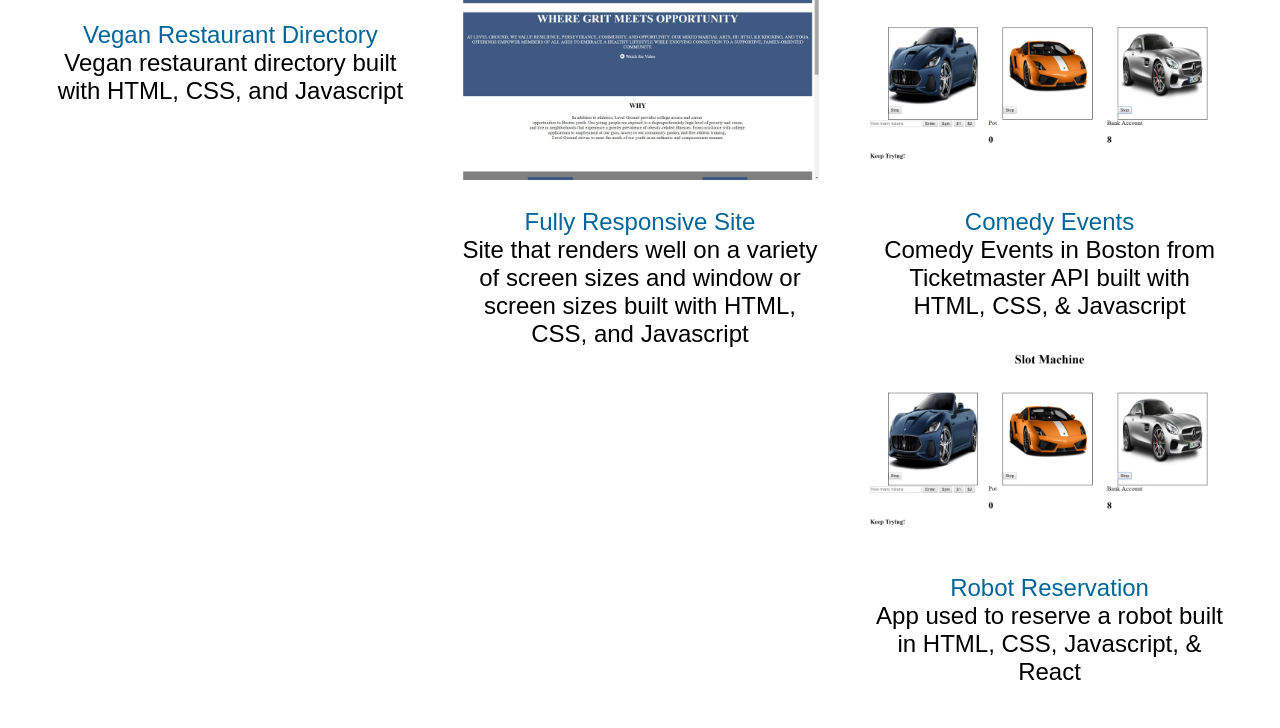
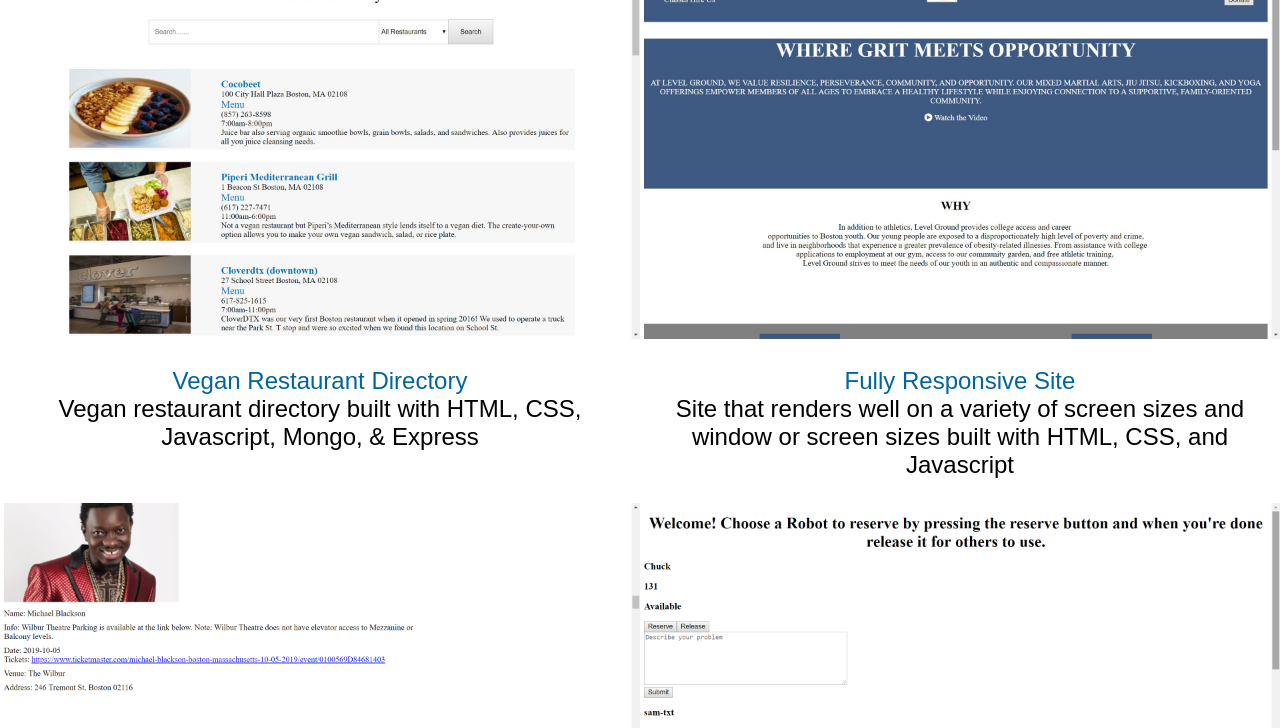
Before and after one commit to rakimdevcraig/portfolio, a plain HTML site: page index.html in a window 1280 px wide. Shown: the part 723-1451 px from the top of the page. Drawn offline with Linux system fonts and the light colour scheme.

Commit message:
added screenshots

```diff
--- a/css/style.css
+++ b/css/style.css
@@ -35,8 +35,8 @@ nav{
   float: left;
 }
 .examples{
-  width: 28%;
-  margin-left: 4%;
+  width: 50%;
+  /* margin-left: 4%; */
   float: left;
   text-align: center;
 }
--- a/index.html
+++ b/index.html
@@ -38,7 +38,7 @@
     </section>
     <section class="examples">
       <img class="projectpics" src="img/veg.jpg" alt="list">
-      <p><a href="https://github.com/rakimdevcraig/Vegan-Restaurant-Directory">Vegan Restaurant Directory</a><br>Vegan restaurant directory built with HTML, CSS, and Javascript </p>
+      <p><a href="https://github.com/rakimdevcraig/Vegan-Restaurant-Directory">Vegan Restaurant Directory</a><br>Vegan restaurant directory built with HTML, CSS, Javascript, Mongo, & Express </p>
     </section>
     <section class="examples">
       <img class="projectpics" src="img/lg1.jpg" alt="site">
@@ -46,12 +46,12 @@
       well on a variety of screen sizes and window or screen sizes built with HTML, CSS, and Javascript</p>
     </section>
     <section class="examples">
-      <img class="projectpics" src="img/slot1.jpg" alt="slot">
-      <p><a href="https://github.com/rakimdevcraig/Slot-Machine">Comedy Events</a><br>Comedy Events in Boston from Ticketmaster API built with HTML, CSS, & Javascript</p>
+      <img class="projectpics" src="img/comedy.png" alt="slot">
+      <p><a href="https://github.com/rakimdevcraig/comedyevents">Comedy Events</a><br>Comedy Events in Boston from Ticketmaster API built with HTML, CSS, & Javascript</p>
     </section>
     <section class="examples">
-        <img class="projectpics" src="img/slot1.jpg" alt="slot">
-        <p><a href="https://github.com/rakimdevcraig/Slot-Machine">Robot Reservation</a><br>App used to reserve a robot built in HTML, CSS, Javascript, & React</p>
+        <img class="projectpics" src="img/robot.png" alt="slot">
+        <p><a href="https://github.com/rakimdevcraig/RobotReservation">Robot Reservation</a><br>App used to reserve a robot built in HTML, CSS, Javascript, React, Mongo, & Express</p>
       </section>
     <section class="text">
     <p>To see more projects check out my <a href="https://github.com/rakimdevcraig">Github</a> </p>
```
Also changed, not shown: img/comedy.png (added), img/robot.png (added), img/veg.jpg (added).
